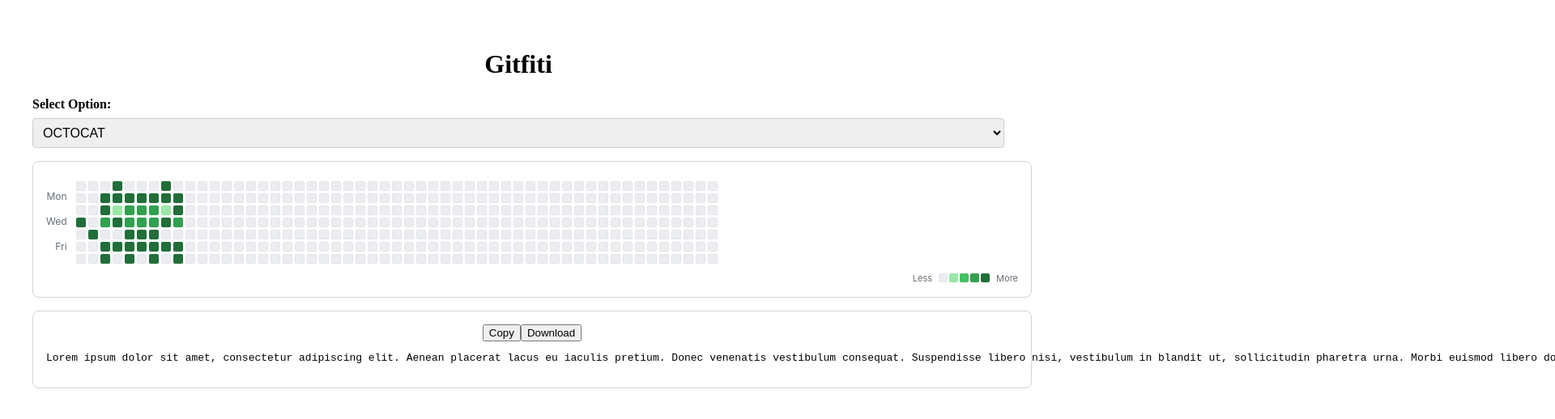
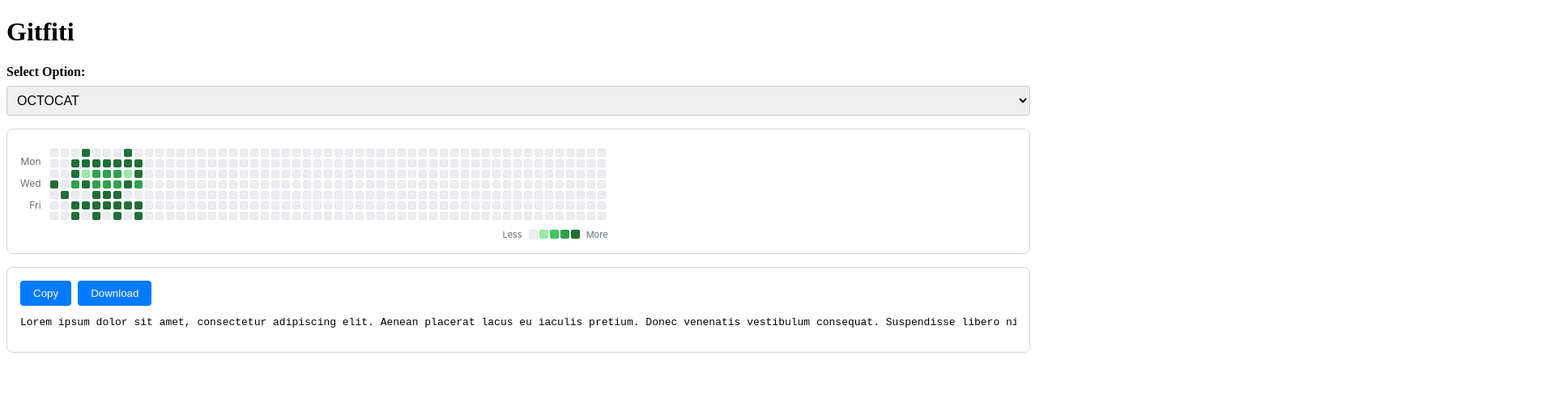
Before and after one commit to boolivar/gitfiti.io, a React (Vite) app: page / in a window 1280 px wide. Shown: the top 518 px of the page at 81% size, 1920 px wide, since content can reach past the window. Built offline with nearby package versions, Linux system fonts and the light colour scheme.

Commit message:
feat: scrolls for overflows

```diff
--- a/src/App.css
+++ b/src/App.css
@@ -1,6 +1,11 @@
-main {
-  padding: 2rem;
-  text-align: center;
+html {
+  box-sizing: border-box;
+}
+
+*,
+*::before,
+*::after {
+  box-sizing: inherit;
 }
 
 .app-container {
@@ -17,30 +22,6 @@
   border: 1px solid #ddd;
   border-radius: 8px;
   background-color: #f9f9f9;
-}
-
-.text-panel {
-  flex: 1;
-  padding: 1rem;
-  border: 1px solid #ddd;
-  border-radius: 8px;
-  background-color: #f0f8ff;
-  text-align: left;
-  height: 100vh;
-  overflow-y: auto;
-}
-
-.text-panel h2 {
-  margin-top: 0;
-  color: #333;
-  border-bottom: 2px solid #007bff;
-  padding-bottom: 0.5rem;
-}
-
-.text-panel h3 {
-  color: #555;
-  margin-top: 1.5rem;
-  margin-bottom: 0.5rem;
 }
 
 .input-group {
@@ -95,42 +76,24 @@
   border-left: 3px solid #007bff;
 }
 
-.json-display, .summary-display {
-  background-color: #f8f9fa;
-  border-radius: 4px;
-  padding: 1rem;
-  border: 1px solid #e9ecef;
-  margin-bottom: 1rem;
+.script-text {
+  overflow: auto;
 }
 
-.json-display pre, .summary-text {
-  margin: 0 0 1rem 0;
-  font-family: 'Courier New', monospace;
-  font-size: 0.9rem;
-  color: #495057;
-  white-space: pre-wrap;
-  word-wrap: break-word;
-  background-color: #fff;
-  padding: 0.75rem;
-  border-radius: 4px;
-  border: 1px solid #dee2e6;
-}
-
-.copy-button {
+button {
   background-color: #007bff;
   color: white;
   border: none;
   padding: 0.5rem 1rem;
   border-radius: 4px;
   cursor: pointer;
-  font-size: 0.9rem;
   margin-right: 0.5rem;
 }
 
-.copy-button:hover {
+button:hover {
   background-color: #0056b3;
 }
 
-.copy-button:active {
+button:active {
   background-color: #004085;
 }
--- a/src/ContributionCalendar.css
+++ b/src/ContributionCalendar.css
@@ -1,4 +1,5 @@
 .contribution-calendar {
+  display: flex;
   width: 100%;
   padding: 1rem;
   background-color: #ffffff;
@@ -10,20 +11,8 @@
   font-family: -apple-system, BlinkMacSystemFont, "Segoe UI", Helvetica, Arial, sans-serif;
 }
 
-.script {
-  width: 100%;
-  padding: 1rem;
-  border-radius: 8px;
-  border: 1px solid #d1d5da;
-  margin-top: 1rem;
-  font-family: monospace;
-}
-
-.calendar-header h3 {
-  margin: 0 0 1rem 0;
-  color: #24292e;
-  font-size: 1rem;
-  font-weight: 600;
+.contribution-container {
+  overflow: auto;
 }
 
 .calendar-container {
@@ -62,18 +51,6 @@
   width: max-content;
   flex-shrink: 0;
   border-spacing: 3px;
-}
-
-.calendar-grid {
-  display: flex;
-  gap: 2px;
-  flex-direction: row;
-}
-
-.week {
-  display: flex;
-  flex-direction: column;
-  gap: 2px;
 }
 
 .day {
@@ -140,6 +117,15 @@
   outline-offset: -1px;
 }
 
+.script {
+  width: 100%;
+  padding: 1rem;
+  border-radius: 8px;
+  border: 1px solid #d1d5da;
+  margin-top: 1rem;
+  font-family: monospace;
+}
+
 /* Responsive adjustments */
 @media (max-width: 768px) {
   .calendar-container {
--- a/src/ContributionCalendar.tsx
+++ b/src/ContributionCalendar.tsx
@@ -16,6 +16,7 @@
 
   return (
     <div className="contribution-calendar">
+      <div className="contribution-container">
         <div className="calendar-container">
           <div className="week-labels">
             {[...Array(7).keys()].map((day) => (
@@ -67,6 +68,7 @@
           <span className="legend-text">More</span>
         </div>
       </div>
+    </div>
   );
 };
 
```
Lines whose indentation alone changed are shown as unchanged.
